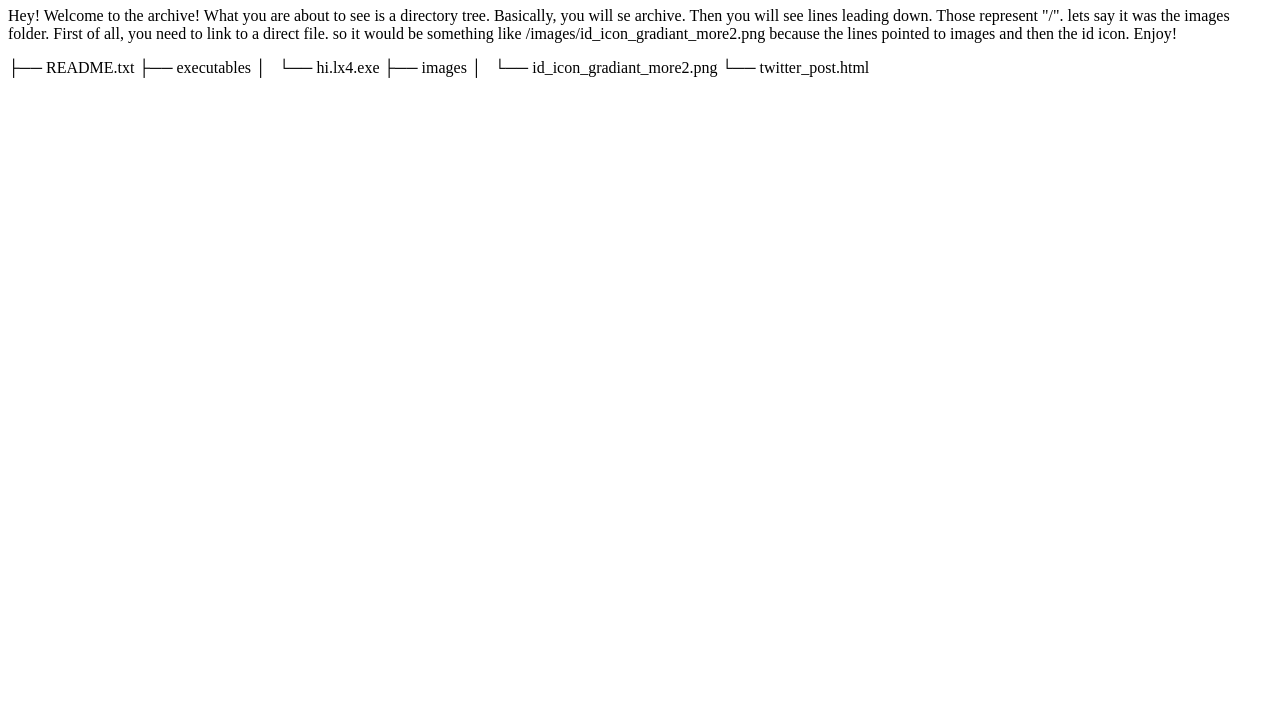
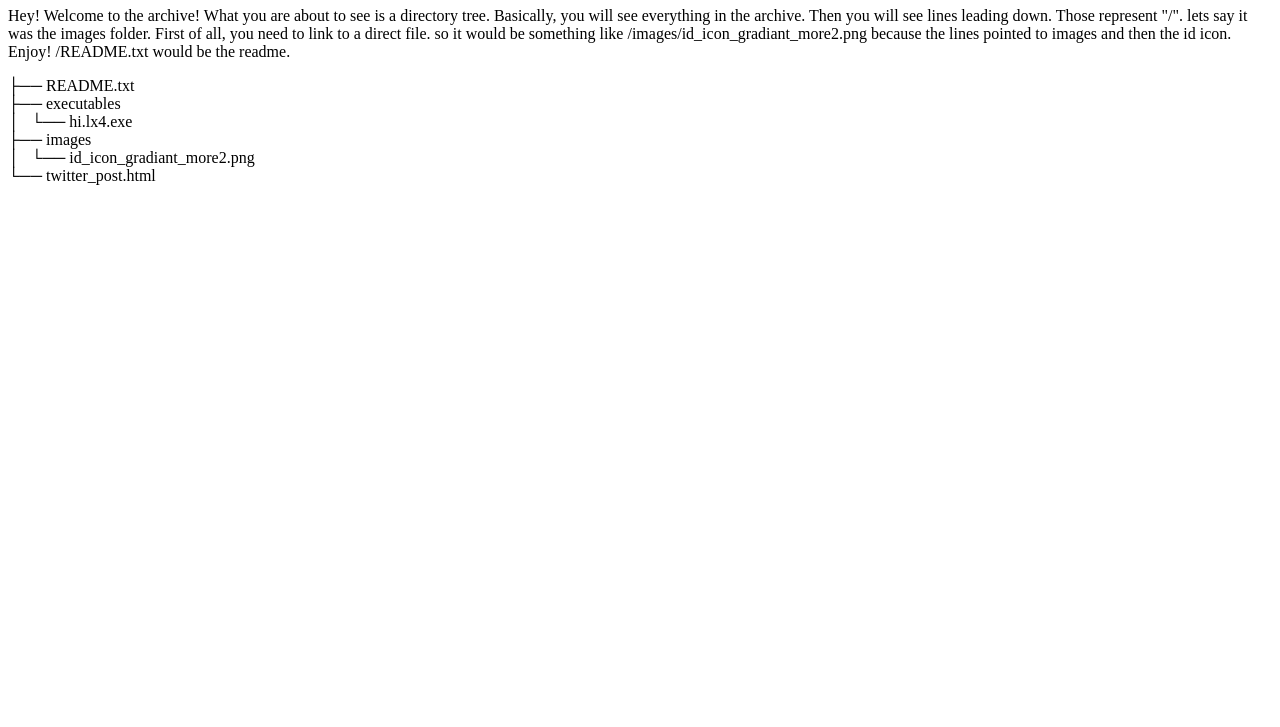
Before and after one commit to randomnessyt92/randomnessyt92.github.io, a plain HTML site: page archive/index.html in a window 1280 px wide. Shown: the part 73-800 px from the top of the page. Drawn offline with Linux system fonts and the light colour scheme.

Commit message:
Update index.html

```diff
--- a/archive/index.html
+++ b/archive/index.html
@@ -8,12 +8,12 @@
 </head>
 <body>
     <h1>Welcome to the Archive!</h1>
-    <p>Hey! Welcome to the archive! What you are about to see is a directory tree. Basically, you will se archive. Then you will see lines leading down. Those represent "/". lets say it was the images folder. First of all, you need to link to a direct file. so it would be something like /images/id_icon_gradiant_more2.png because the lines pointed to images and then the id icon. Enjoy!</p>
-    <p>├── README.txt
-        ├── executables
-        │   └── hi.lx4.exe
-        ├── images
-        │   └── id_icon_gradiant_more2.png
+    <p>Hey! Welcome to the archive! What you are about to see is a directory tree. Basically, you will see everything in the archive. Then you will see lines leading down. Those represent "/". lets say it was the images folder. First of all, you need to link to a direct file. so it would be something like /images/id_icon_gradiant_more2.png because the lines pointed to images and then the id icon. Enjoy! /README.txt would be the readme.</p>
+    <p>├── README.txt<br>
+        ├── executables<br>
+        │   └── hi.lx4.exe<br>
+        ├── images<br>
+        │   └── id_icon_gradiant_more2.png<br>
         └── twitter_post.html</p>
 </body>
 </html>
```
